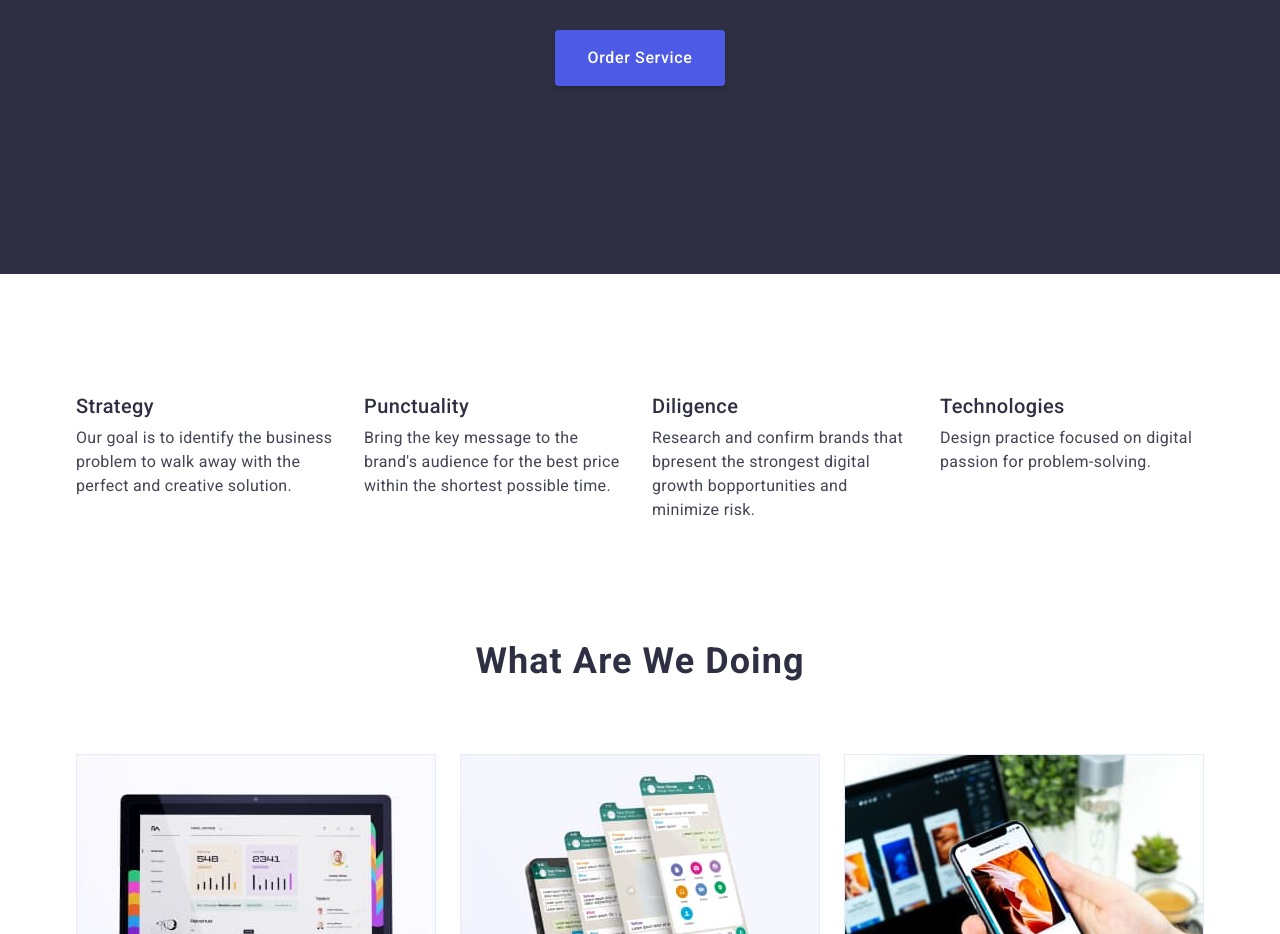
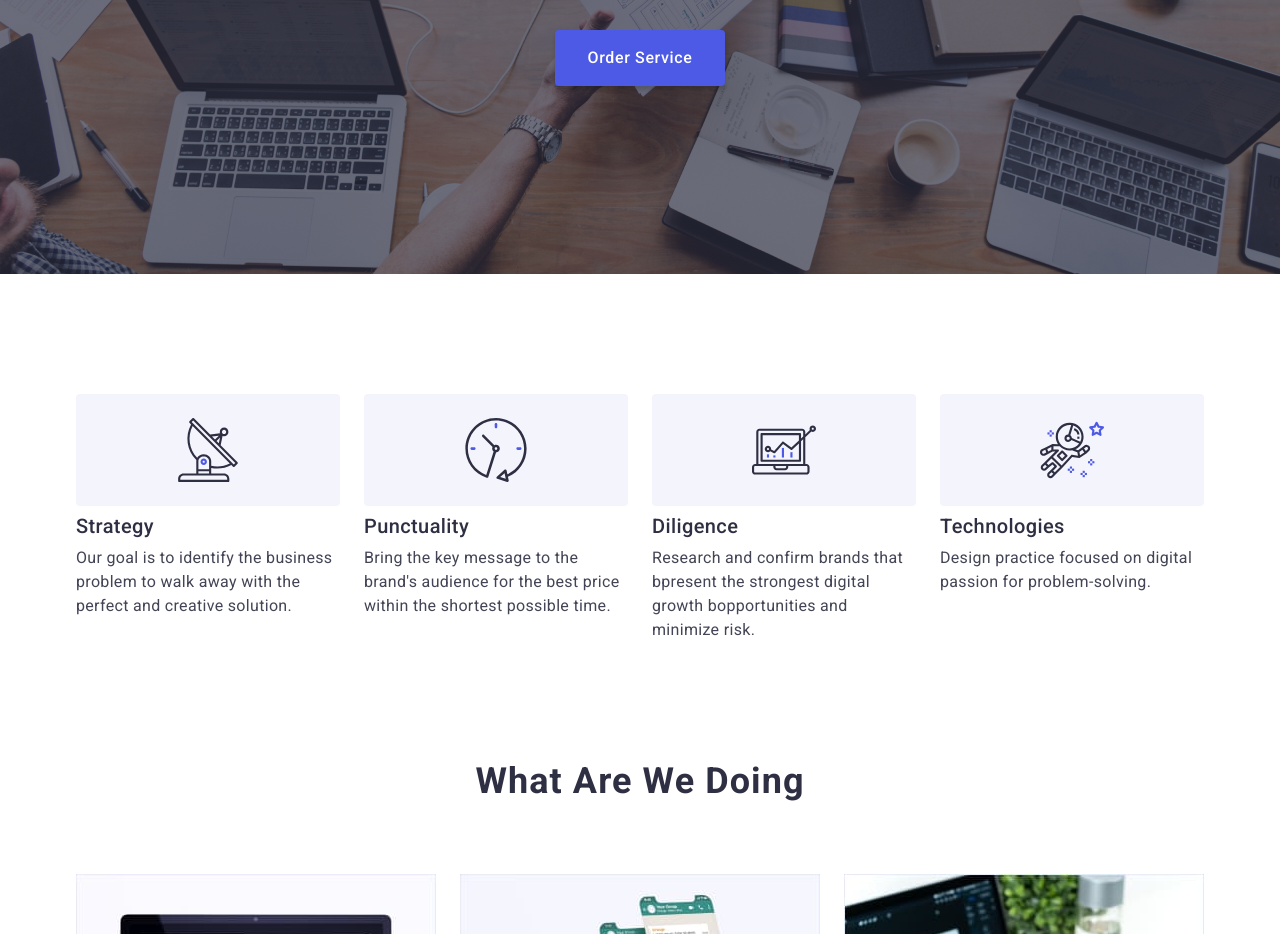
Before and after one commit to AnWhiteM/hw-4, a plain HTML site: page index.html in a window 1280 px wide. Shown: the part 398-1332 px from the top of the page. Drawn offline with nearby package versions, Linux system fonts and the light colour scheme.

Commit message:
hero-bgimage and adv-icons

```diff
--- a/css/styles.css
+++ b/css/styles.css
@@ -106,12 +106,18 @@ body {
   text-decoration: none;
   padding: 24px 0;
 }
-.nav-element:hover {
-  color: var(--iris, #404bbf);
-}
+.nav-element:hover,
 .nav-element:focus {
   color: var(--iris, #404bbf);
 }
+.nav-element:hover::before,
+.nav-element:focus::before {
+  width: 48px;
+  height: 4px;
+  background-color: rgba(64, 75, 191, 1);
+  content: "";
+}
+
 .adrss {
   margin-left: auto;
   font-style: normal;
@@ -151,6 +157,13 @@ main {
   padding: 188px 0;
   flex-shrink: 0;
   background-color: var(--navyblue, #2e2f42);
+  background-image: linear-gradient(
+      to bottom,
+      rgba(46, 47, 66, 0.7),
+      rgba(46, 47, 66, 0.7)
+    ),
+    url(/images/people-office.jpg);
+
   display: flex;
   text-align: center;
 }
@@ -214,6 +227,21 @@ main {
 }
 .adv-el {
   width: calc((100% - 3 * 24px) / 4);
+}
+.box-icon {
+  border-radius: 4px;
+  background: var(--cloud, #f4f4fd);
+  width: 264px;
+  height: 112px;
+  display: flex;
+  justify-content: center;
+  align-items: center;
+  margin-bottom: 8px;
+}
+.icon-adv {
+  width: 64px;
+  height: 64px;
+  flex-shrink: 0;
 }
 .adv-el-head {
   color: var(--navyblue, #2e2f42);
--- a/index.html
+++ b/index.html
@@ -67,6 +67,13 @@
 
           <ul class="adv-list">
             <li class="adv-el">
+              <div class="box-icon">
+                <img
+                  src="./images/antenna.svg"
+                  alt="antenna"
+                  class="icon-adv"
+                />
+              </div>
               <h3 class="adv-main-ul">Strategy</h3>
               <p class="adv-el-text">
                 Our goal is to identify the business problem to walk away with
@@ -74,6 +81,9 @@
               </p>
             </li>
             <li class="adv-el">
+              <div class="box-icon">
+                <img src="./images/clock.svg" alt="clock" class="icon-adv" />
+              </div>
               <h3 class="adv-main-ul">Punctuality</h3>
               <p class="adv-el-text">
                 Bring the key message to the brand's audience for the best price
@@ -81,6 +91,13 @@
               </p>
             </li>
             <li class="adv-el">
+              <div class="box-icon">
+                <img
+                  src="./images/diagram.svg"
+                  alt="diagram"
+                  class="icon-adv"
+                />
+              </div>
               <h3 class="adv-main-ul">Diligence</h3>
               <p class="adv-el-text">
                 Research and confirm brands that bpresent the strongest digital
@@ -88,6 +105,13 @@
               </p>
             </li>
             <li class="adv-el">
+              <div class="box-icon">
+                <img
+                  src="./images/astronaut.svg"
+                  alt="astronaut"
+                  class="icon-adv"
+                />
+              </div>
               <h3 class="adv-main-ul">Technologies</h3>
               <p class="adv-el-text">
                 Design practice focused on digital passion for problem-solving.
@@ -144,6 +168,12 @@
               <div class="name-profession">
                 <h3 class="team-name">Mark Guerrero</h3>
                 <p class="team-profession">Product Designer</p>
+                <ul>
+                  <li></li>
+                  <li></li>
+                  <li></li>
+                  <li></li>
+                </ul>
               </div>
             </li>
             <li class="person-block">
```
Also changed, not shown: images/antenna.svg (added), images/astronaut.svg (added), images/clock.svg (added), images/diagram.svg (added), images/people-office.jpg (added), 1 other file.
